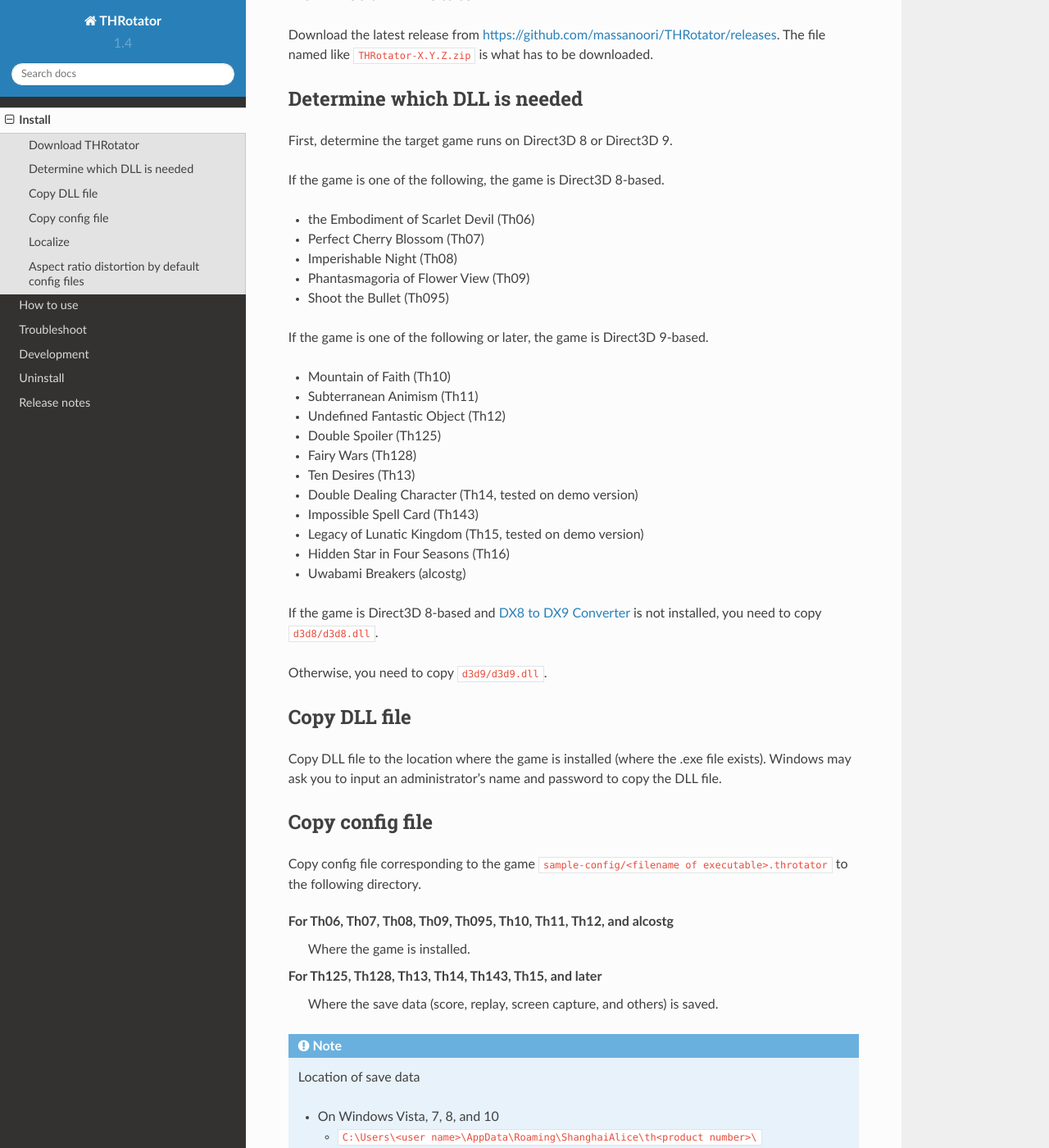
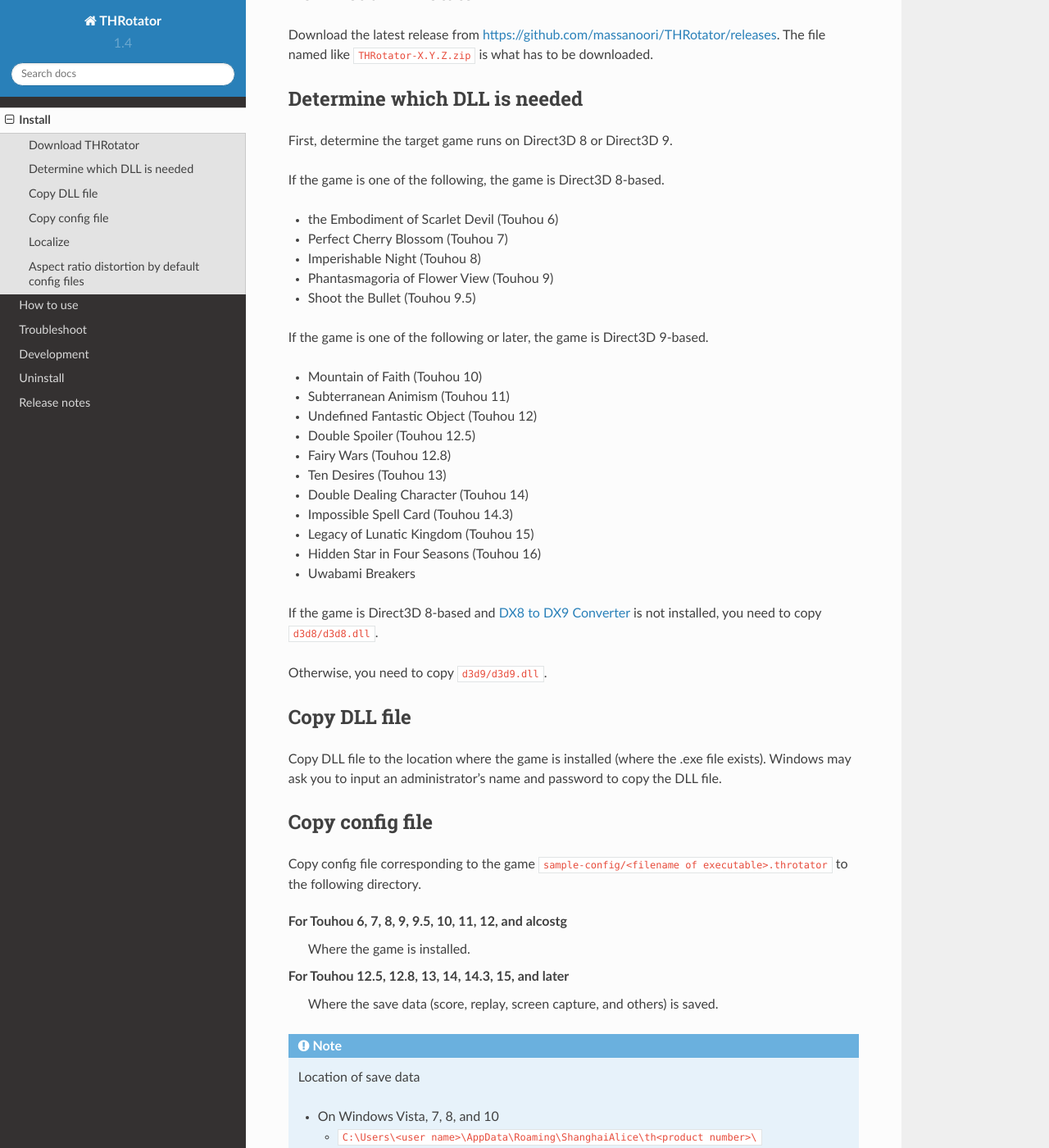
Before and after one commit to massanoori/THRotator-manual, a Sphinx documentation site: the page built from docs/pages/install.rst, in a window 1280 px wide and 1400 px high, scrolled down 233 px. Shown: the whole window at 82% size. Built offline with Sphinx 7.4.7 and the Read the Docs theme 2.0.0, drawn with Linux system fonts in a browser that asks for light colours; some of the changed text lies outside the part shown.

Commit message:
Fix orthographical variants

```diff
--- a/docs/pages/install.rst
+++ b/docs/pages/install.rst
@@ -18,25 +18,25 @@
 
 If the game is one of the following, the game is Direct3D 8-based.
 
-- the Embodiment of Scarlet Devil (Th06)
-- Perfect Cherry Blossom (Th07)
-- Imperishable Night (Th08)
-- Phantasmagoria of Flower View (Th09)
-- Shoot the Bullet (Th095)
+- the Embodiment of Scarlet Devil (Touhou 6)
+- Perfect Cherry Blossom (Touhou 7)
+- Imperishable Night (Touhou 8)
+- Phantasmagoria of Flower View (Touhou 9)
+- Shoot the Bullet (Touhou 9.5)
 
 If the game is one of the following or later, the game is Direct3D 9-based.
 
-- Mountain of Faith (Th10)
-- Subterranean Animism (Th11)
-- Undefined Fantastic Object (Th12)
-- Double Spoiler (Th125)
-- Fairy Wars (Th128)
-- Ten Desires (Th13)
-- Double Dealing Character (Th14, tested on demo version)
-- Impossible Spell Card (Th143)
-- Legacy of Lunatic Kingdom (Th15, tested on demo version)
-- Hidden Star in Four Seasons (Th16)
-- Uwabami Breakers (alcostg)
+- Mountain of Faith (Touhou 10)
+- Subterranean Animism (Touhou 11)
+- Undefined Fantastic Object (Touhou 12)
+- Double Spoiler (Touhou 12.5)
+- Fairy Wars (Touhou 12.8)
+- Ten Desires (Touhou 13)
+- Double Dealing Character (Touhou 14)
+- Impossible Spell Card (Touhou 14.3)
+- Legacy of Lunatic Kingdom (Touhou 15)
+- Hidden Star in Four Seasons (Touhou 16)
+- Uwabami Breakers
 
 If the game is Direct3D 8-based and
 `DX8 to DX9 Converter <http://enbdev.com/download_convertor_dx8todx9.htm>`_ is not installed,
@@ -56,10 +56,10 @@
 
 Copy config file corresponding to the game ``sample-config/<filename of executable>.throtator`` to the following directory.
 
-For Th06, Th07, Th08, Th09, Th095, Th10, Th11, Th12, and alcostg
+For Touhou 6, 7, 8, 9, 9.5, 10, 11, 12, and alcostg
   Where the game is installed.
 
-For Th125, Th128, Th13, Th14, Th143, Th15, and later
+For Touhou 12.5, 12.8, 13, 14, 14.3, 15, and later
   Where the save data (score, replay, screen capture, and others) is saved.
 
 .. note:: Location of save data
@@ -93,8 +93,8 @@
 In order to show all digits in HUD elements,
 their aspect ratios are not preserved in the following products.
 
-- Th08 (To show all digits)
-- Th095 (To show all digits)
-- Th125 (To show all digits)
-- Th128 (To show `Perfect Freeze`)
-- Since Th13 (To show the denominators of fragments)
+- Touhou 8 (To show all digits)
+- Touhou 9.5 (To show all digits)
+- Touhou 12.5 (To show all digits)
+- Touhou 12.8 (To show `Perfect Freeze`)
+- Since Touhou 13 (To show the denominators of fragments)
--- a/docs/pages/troubleshoot.rst
+++ b/docs/pages/troubleshoot.rst
@@ -31,7 +31,7 @@
 
 Make sure that config file correctly corresponds to the product.
 Also, make sure that the destination is correct.
-Since Double Spoiler (Th125), destination directory is confusing.
+Since Touhou 12.5, destination directory is confusing.
 Follow instruction described in :doc:`install` carefully.
 
 
@@ -40,7 +40,7 @@
 
 Make sure that config file correctly corresponds to the product.
 Also, make sure that the destination is correct.
-Since Double Spoiler (Th125), destination directory is confusing.
+Since Touhou 12.5, destination directory is confusing.
 Follow instruction described in :doc:`install` carefully.
 
 
@@ -49,7 +49,7 @@
 
 Make sure that config file correctly corresponds to the product.
 Also, make sure that the destination is correct.
-Since Double Spoiler (Th125), destination directory is confusing.
+Since Touhou 12.5, destination directory is confusing.
 Follow instruction described in :doc:`install` carefully.
 
 
```
Also changed, not shown: docs/index.rst (+28 -19 lines), docs/pages/usage.rst (+4 -4 lines), 2 other files.
